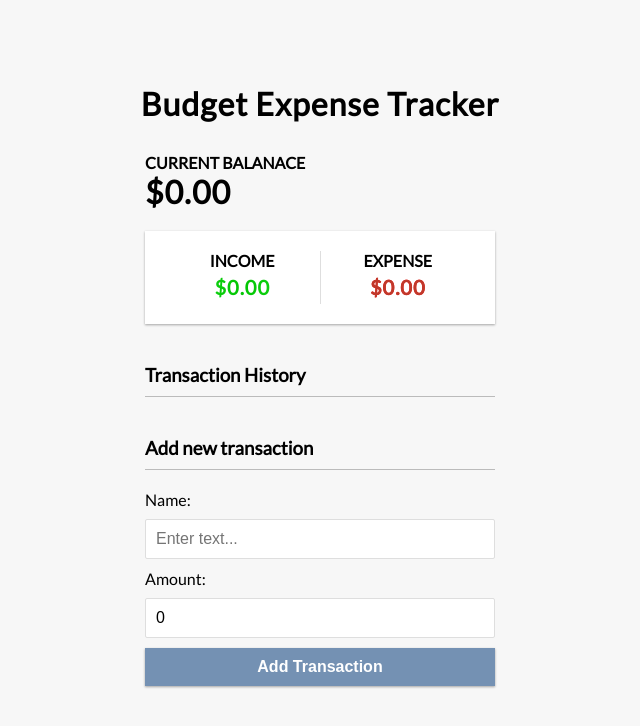
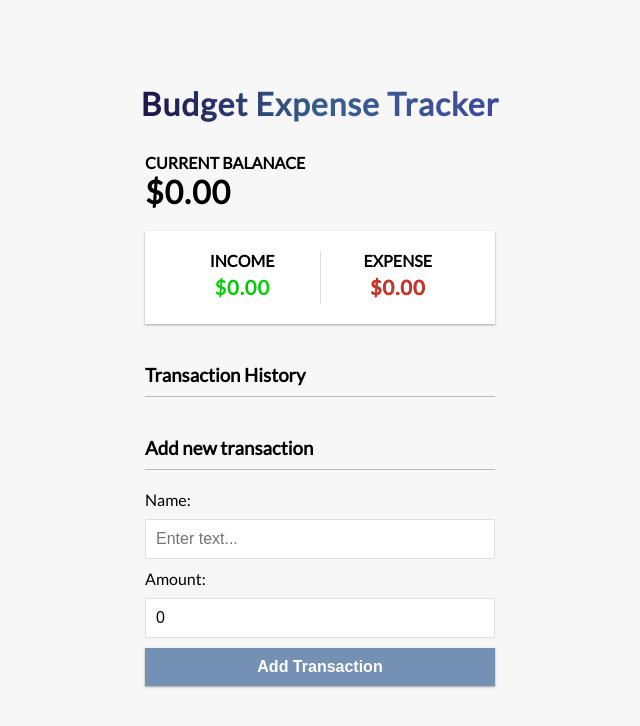
Before and after one commit to ericcxie/react-budget-expense-tracker, a React (Create React App) app: page / in a window 1280 px wide. Shown: the top 726 px of the page, without its empty margins (320-960 px from the left). Built offline with nearby package versions, Linux system fonts and the light colour scheme.

Commit message:
Update Header.js

```diff
--- a/src/Components/Header.js
+++ b/src/Components/Header.js
@@ -4,7 +4,7 @@ import '../App.css';
 export const Header = () => {
   return (
     <strong>
-      <h1 className="gradient-text">
+      <h1 className="gradient-text-header">
         Budget Expense Tracker
       </h1>
     </strong>
```
